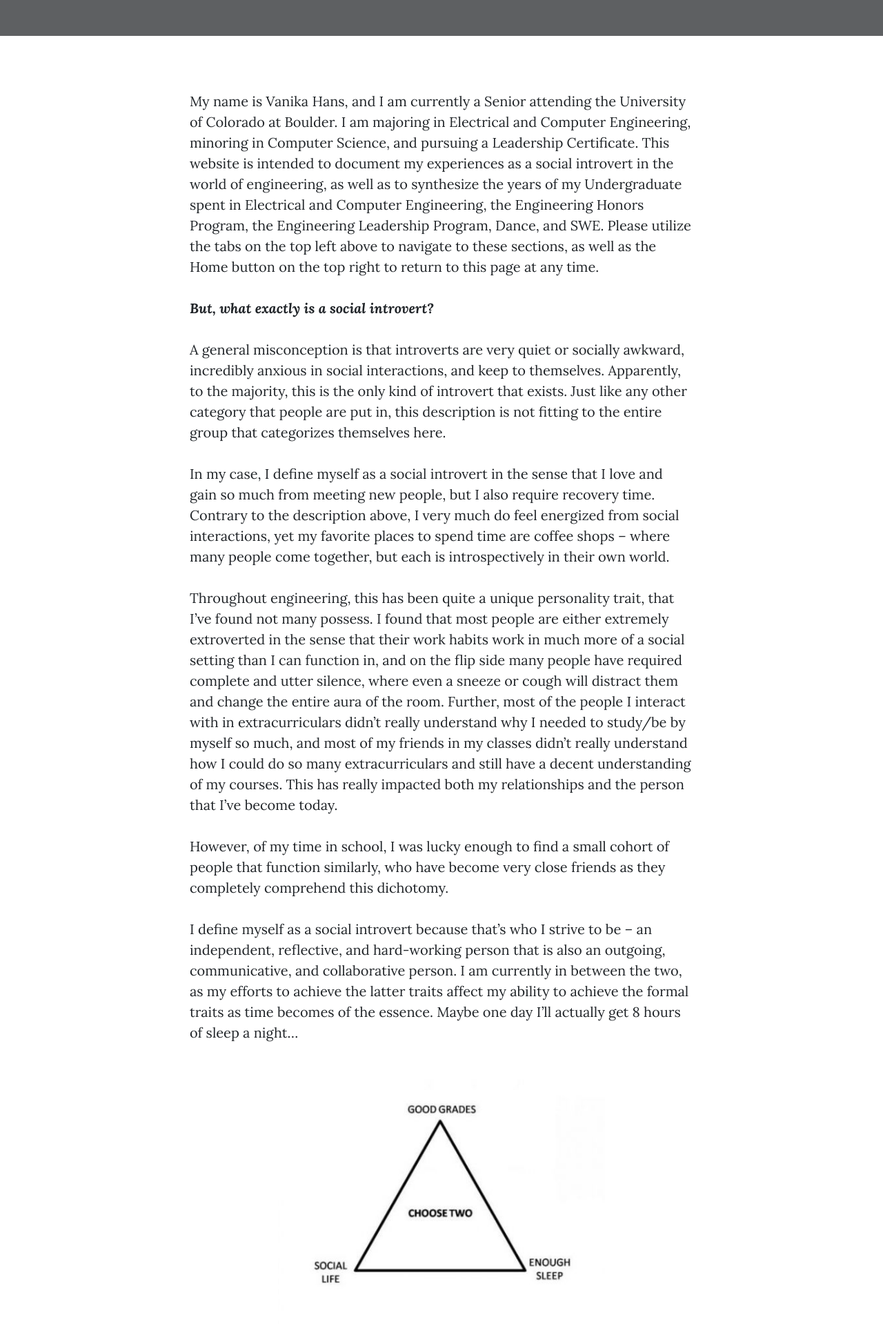
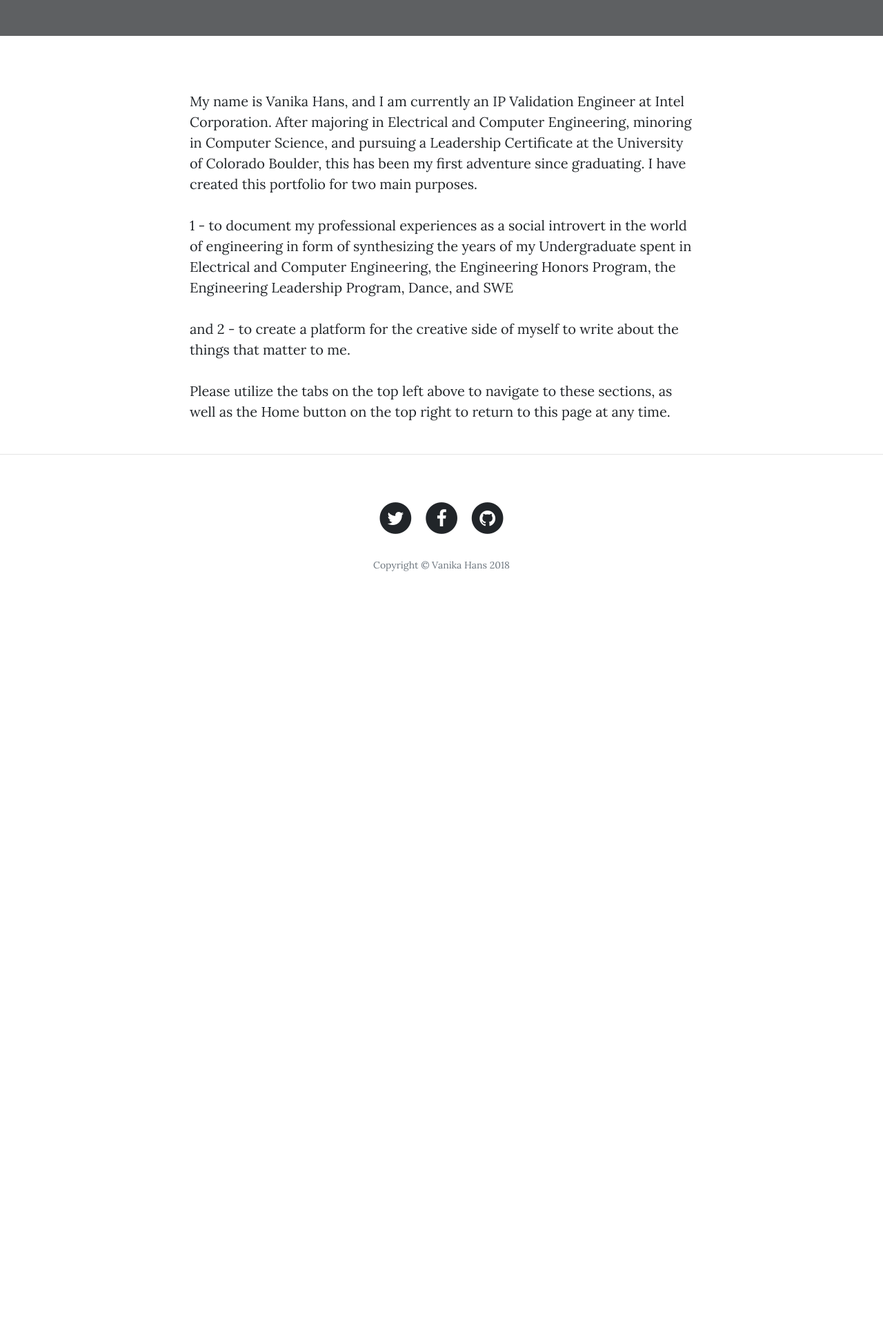
Before and after one commit to vanika-hans/vanikahans.com, a website: page index.html in a window 1280 px wide. Shown: the part 480-2402 px from the top of the page at 69% size. After the commit the page ends 1375 px from the top, so only its background shows below. Drawn offline with nearby package versions, Linux system fonts and the light colour scheme; grey boxes are pictures that could not be loaded.

Commit message:
Changed homepage from collegiate to professional

```diff
--- a/Dance.html
+++ b/Dance.html
@@ -70,8 +70,11 @@
           <div>
 
 		  <p>Dream Team Bhangra SASA Show 2018</p>
-		  <div style="padding:75% 0 0 0;position:relative;"><iframe src="https://player.vimeo.com/video/266428066" style="position:absolute;top:0;left:0;width:100%;height:100%;" frameborder="0" webkitallowfullscreen mozallowfullscreen allowfullscreen></iframe></div><script src="https://player.vimeo.com/api/player.js"></script>
 
+		  <div style="padding:75% 0 0 0;position:relative;"><iframe src="https://player.vimeo.com/video/266428066" style="position:absolute;top:0;left:0;width:100%;height:100%;" frameborder="0" webkitallowfullscreen mozallowfullscreen allowfullscreen></iframe></div>
+		  <video controls autoplay>
+		  <script src="https://player.vimeo.com/api/player.js"></script>
+		  </video>
 		  <p>BollyBuffs SASA Show 2018</p>
 		  <div style="padding:75% 0 0 0;position:relative;"><iframe src="https://player.vimeo.com/video/266428581" style="position:absolute;top:0;left:0;width:100%;height:100%;" frameborder="0" webkitallowfullscreen mozallowfullscreen allowfullscreen></iframe></div><script src="https://player.vimeo.com/api/player.js"></script>
 
--- a/index.html
+++ b/index.html
@@ -92,14 +92,15 @@
     <div class="container">
       <div class="row">
         <div class="col-lg-8 col-md-10 mx-auto">
-          <p> My name is Vanika Hans, and I am currently a Senior attending the University of Colorado at Boulder. I am majoring in Electrical and Computer Engineering, minoring in Computer Science, and pursuing a Leadership Certificate. This website is intended to document my experiences as a social introvert in the world of engineering, as well as to synthesize the years of my Undergraduate spent in Electrical and Computer Engineering, the Engineering Honors Program, the Engineering Leadership Program, Dance, and SWE. Please utilize the tabs on the top left above to navigate to these sections, as well as the Home button on the top right to return to this page at any time.</p>
+          <p> My name is Vanika Hans, and I am currently an IP Validation Engineer at Intel Corporation. After majoring in Electrical and Computer Engineering, minoring in Computer Science, and pursuing a Leadership Certificate at the University of Colorado Boulder, this has been my first adventure since graduating. I have created this portfolio for two main purposes. </p> <p> 1 - to document my professional experiences as a social introvert in the world of engineering in form of synthesizing the years of my Undergraduate spent in Electrical and Computer Engineering, the Engineering Honors Program, the Engineering Leadership Program, Dance, and SWE </p> <p> and 2 - to create a platform for the creative side of myself to write about the things that matter to me. </p> <p> Please utilize the tabs on the top left above to navigate to these sections, as well as the Home button on the top right to return to this page at any time.</p>
+		  <!--
 		  <p><b><i>But, what exactly is a social introvert?</i></b></p>
 		  <p>A general misconception is that introverts are very quiet or socially awkward, incredibly anxious in social interactions, and keep to themselves. Apparently, to the majority, this is the only kind of introvert that exists. Just like any other category that people are put in, this description is not fitting to the entire group that categorizes themselves here.</p>
 		  <p>In my case, I define myself as a social introvert in the sense that I love and gain so much from meeting new people, but I also require recovery time. Contrary to the description above, I very much do feel energized from social interactions, yet my favorite places to spend time are coffee shops – where many people come together, but each is introspectively in their own world.</p>
 		  <p>Throughout engineering, this has been quite a unique personality trait, that I’ve found not many possess. I found that most people are either extremely extroverted in the sense that their work habits work in much more of a social setting than I can function in, and on the flip side many people have required complete and utter silence, where even a sneeze or cough will distract them and change the entire aura of the room. Further, most of the people I interact with in extracurriculars didn’t really understand why I needed to study/be by myself so much, and most of my friends in my classes didn’t really understand how I could do so many extracurriculars and still have a decent understanding of my courses. This has really impacted both my relationships and the person that I’ve become today.</p>
 		  <p>However, of my time in school, I was lucky enough to find a small cohort of people that function similarly, who have become very close friends as they completely comprehend this dichotomy.</p>
 		  <p>I define myself as a social introvert because that’s who I strive to be – an independent, reflective, and hard-working person that is also an outgoing, communicative, and collaborative person. I am currently in between the two, as my efforts to achieve the latter traits affect my ability to achieve the formal traits as time becomes of the essence. Maybe one day I’ll actually get 8 hours of sleep a night…</p>
-			<div style = "text-align:center;"><img src = "img/lol.png" width="65%" height="65% alt = "Too_true"> </div>
+			<div style = "text-align:center;"><img src = "img/lol.png" width="65%" height="65% alt = "Too_true"> </div> -->
 		</div>
       </div>
     </div>
```
Also changed, not shown: 1 other file.
